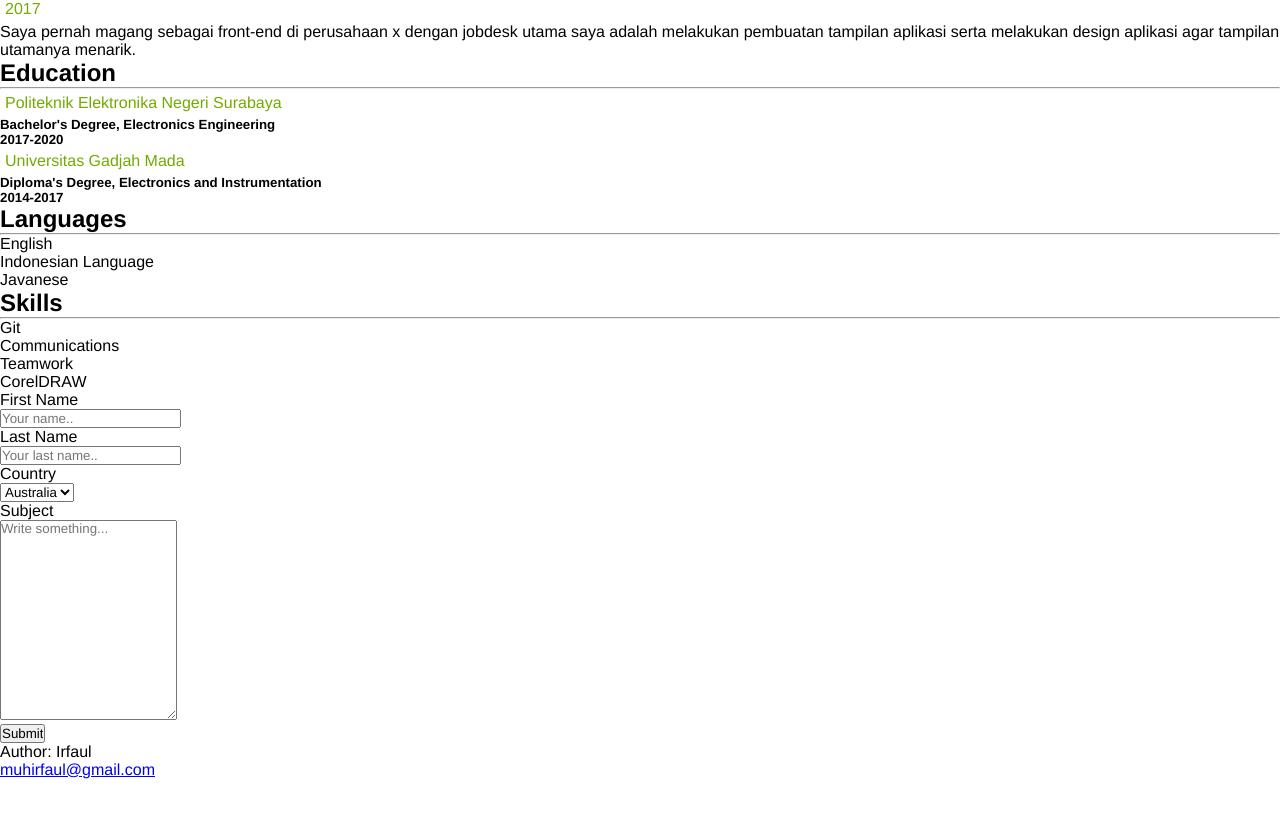
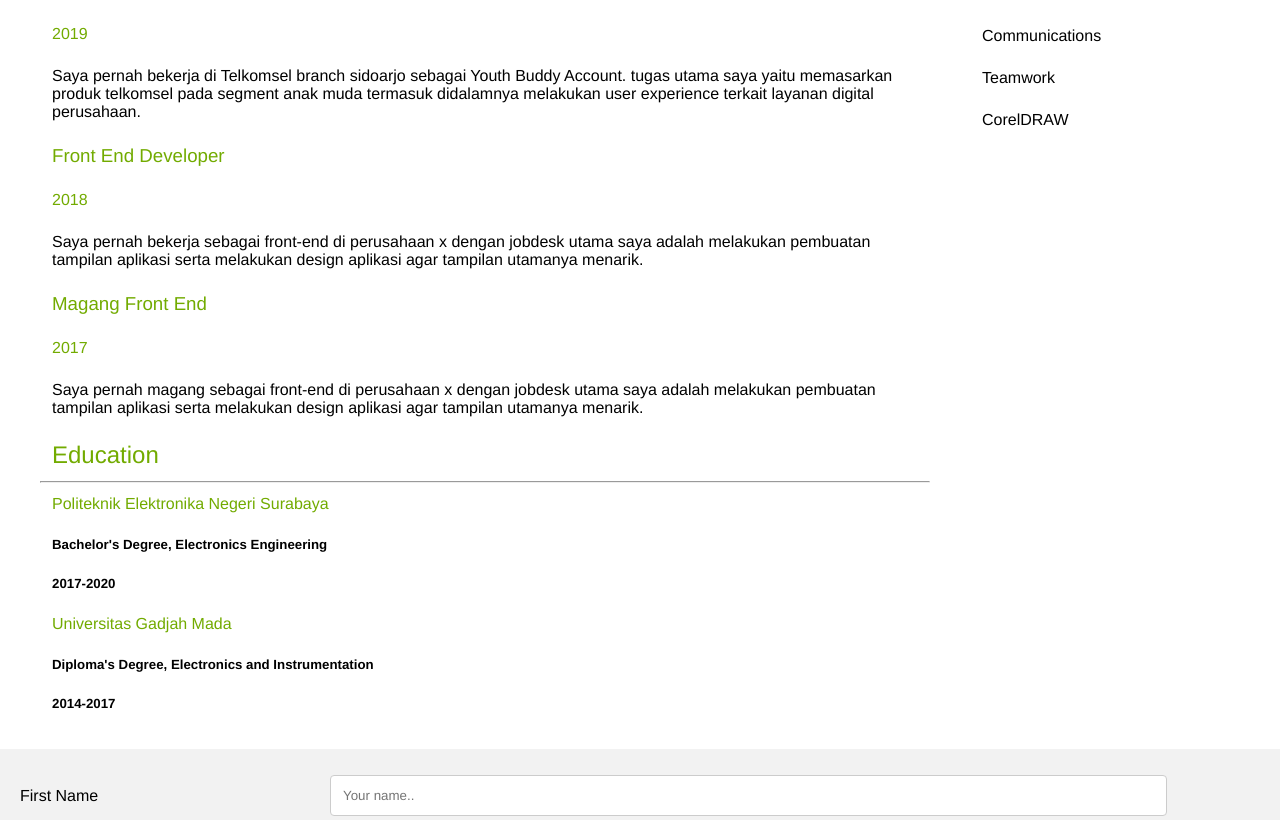
Before and after one commit to irfaul/cvsaya, a plain HTML site: page index.html in a window 1280 px wide. Shown: the part 870-1690 px from the top of the page. Before the commit the page ends 1649 px from the top, so only its background shows below. Drawn offline with Linux system fonts and the light colour scheme.

Commit message:
menambahkan style pada konten, aside, dan footer

```diff
--- a/styles.css
+++ b/styles.css
@@ -75,13 +75,13 @@ img {
 
 /* mengatur font pada header */
 
-.header h1 {
+h1 {
     color: #72ab00;
     margin-top: 10px;
     margin-bottom: 10px;
 }
 
-.header h2,h3,h4 {
+h2,h3,h4 {
     color: #72ab00;
     font-weight: lighter;
     padding: 5px;
@@ -122,3 +122,105 @@ img {
     background:white;
     color:#007bb5;
 }
+
+main{
+    padding: 20px;
+    height: 1050px;
+    font-family: 'Trebuchet MS', Arial, Helvetica, sans-serif;
+    width: 100%;
+}
+
+#content {
+    float: left;
+    width: 75%;
+    padding: 20px;
+    text-align: left;
+}
+
+#content h2,h3,h4,h5, p {
+    padding: 12px;
+}
+
+aside {
+    float: right;
+    width: 25%;
+    padding: 20px;
+}
+
+aside h2,p {
+    padding: 12px;
+}
+
+/*mengatur style pada kolom input*/
+
+input[type=text], select, textarea {
+    width: 90%;
+    padding: 12px;
+    border: 1px solid #ccc;
+    border-radius: 4px;
+    resize: vertical;
+}
+
+/* Mengatur label-label pada formulir */
+label {
+    padding: 12px 12px 12px 0;
+    display: inline-block;
+}
+
+/* mengatur tampilan tombol entah itu dari warna background, warnateks, border, posisi, dan lain-lain */
+
+input[type=submit] {
+    background-color: #4CAF50;
+    color: white;
+    padding: 12px 20px;
+    border: none;
+    border-radius: 4px;
+    cursor: pointer;
+    float: right;
+}
+
+/* mengatur tampilan tombol saat mouse diarahkan kesana */
+
+input[type=submit]:hover {
+    background-color: #45a049;
+}
+
+/* mangatur tampilan form */
+
+.container {
+    border-radius: 0 0 15px 15px;
+    background-color: #f2f2f2;
+    padding: 20px;
+    margin: auto;
+}
+
+/* mengatur pembagian luasan kolom */
+
+.col-25 {
+    float: left;
+    width: 25%;
+    margin-top: 6px;
+}
+
+.col-75 {
+    float: left;
+    width: 75%;
+    margin-top: 6px;
+}
+
+/* clear float */
+
+.row:after {
+    content: "";
+    display: table;
+    clear: both;
+}
+
+/* style pada footer */
+
+footer {
+    background-color: black;
+    padding: 10px;
+    text-align: center;
+    color: white;
+}
```
